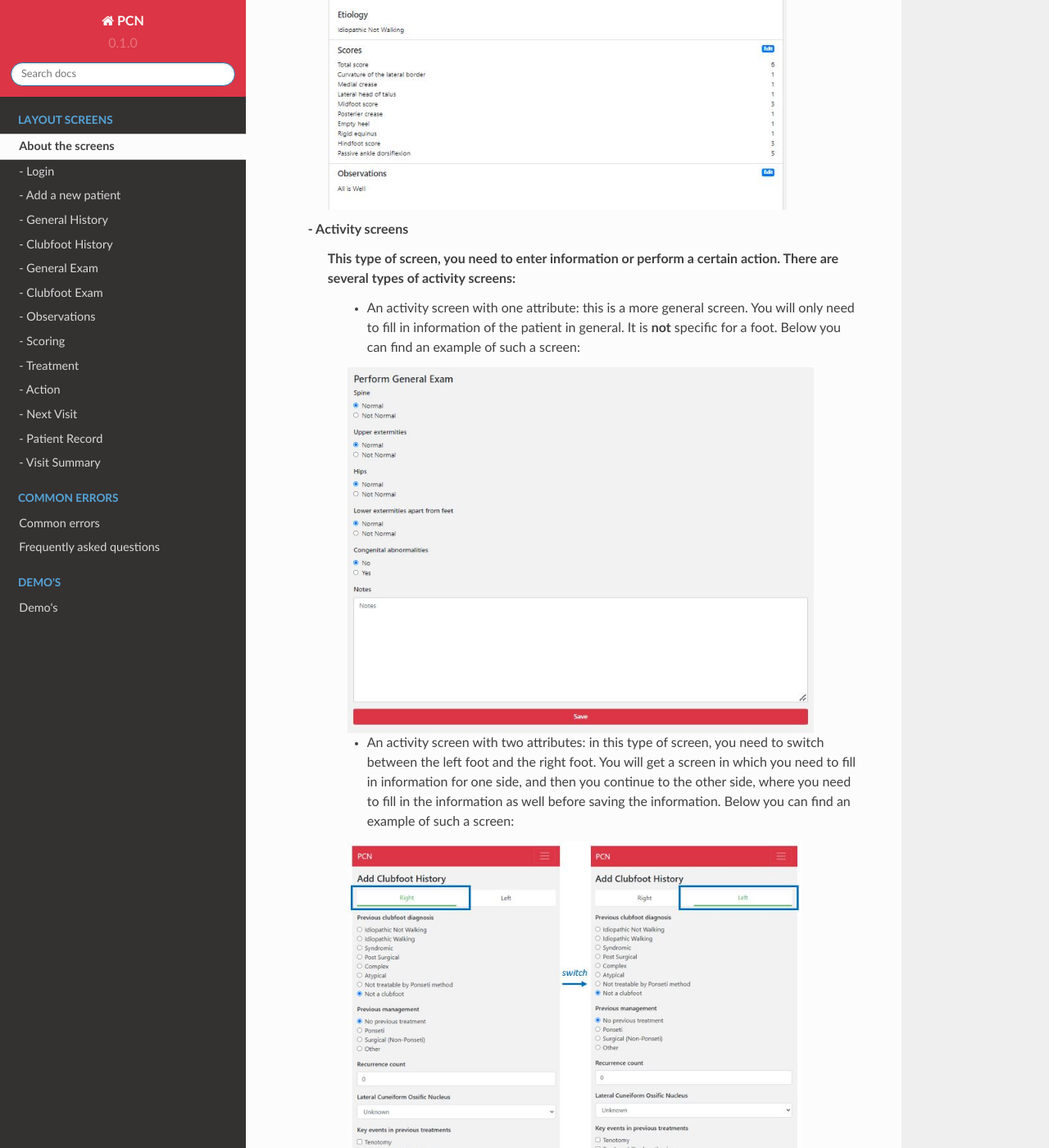
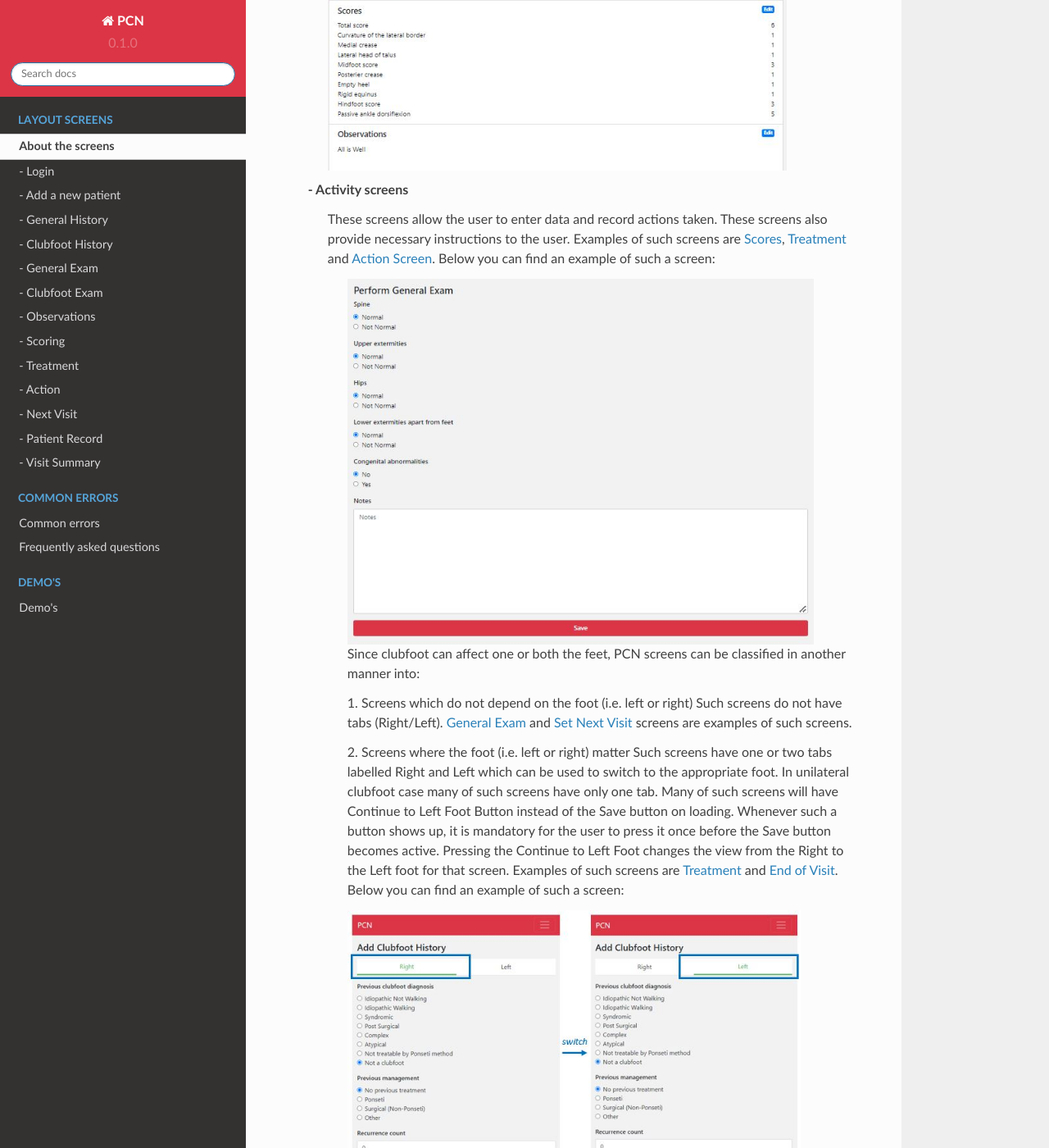
Before and after one commit to SWijnands01/PCN, a Sphinx documentation site: the page built from docs/source/layoutscreens.rst, in a window 1280 px wide and 1400 px high, scrolled down 461 px. Shown: the whole window at 82% size. Built offline with Sphinx 7.4.7 and the Read the Docs theme 2.0.0, drawn with Linux system fonts in a browser that asks for light colours; some of the changed text lies outside the part shown.

Commit message:
Update layoutscreens.rst

```diff
--- a/docs/source/layoutscreens.rst
+++ b/docs/source/layoutscreens.rst
@@ -1,32 +1,44 @@
-Layout screens
+Screens
 =====
 
 .. _layoutscreens:
 
-General information
+Screen types
 ------------
-In this part of the manual, different screens from PCN are explained step-by-step. First of all, it is important to understand how the screens in PCN are build up. There are two types of screens included in PCN:
+PCN is composed of several screens that fall into two broad categories:
 
       **- Summary screens**
-          This type of screen gives a summary of previously filled in data. You do not have to fill in anything or undertake any action for this type of screen. An                 example of a summary screen can be seen below:
+          These screens present the data that has been already entered and do not require any data entry by the user. :doc:`PatientRecord` and :doc:`EndOfVisit` are             two examples of Summary screens. An example of a summary screen can be seen below:
 
           .. image:: images/ChooseTreatment_VisitSummary.JPG
              :scale: 80 %
 
 
       **- Activity screens**
-          This type of screen, you need to enter information or perform a certain action. There are several types of activity screens:
-            - An activity screen with one attribute: this is a more general screen. You will only need to fill in information of the patient in general. It is **not**               specific for a foot. Below you can find an example of such a screen:
+          These screens allow the user to enter data and record actions taken. These screens also provide necessary instructions to the user. Examples of such screens           are :doc:`ScoringScreen`, :doc:`TreatmentScreen` and :doc:`ActionScreen`. Below you can find an example of such a screen:
 
             .. image:: images/GeneralExam.JPG
              :scale: 80 %
 
+            Since clubfoot can affect one or both the feet, PCN screens can be classified in another manner into:
 
-            - An activity screen with two attributes: in this type of screen, you need to switch between the left foot and the right foot. You will get a screen in                   which you need to fill in information for one side, and then you continue to the other side, where you need to fill in the information as well before                   saving the information. Below you can find an example of such a screen:
+            1. Screens which do not depend on the foot (i.e. left or right)
+            Such screens do not have tabs (Right/Left). :doc:`GeneralExamScreen` and :doc:`AddNewVisit` screens are examples of such screens.
+
+            2. Screens where the foot (i.e. left or right) matter
+            Such screens have one or two tabs labelled Right and Left which can be used to switch to the appropriate foot. In unilateral clubfoot case many of such                 screens have only one tab. Many of such screens will have Continue to Left Foot Button instead of the Save button on loading. Whenever such a button shows             up, it is mandatory for the user to press it once before the Save button becomes active. Pressing the Continue to Left Foot changes the view from the Right             to the Left foot for that screen. Examples of such screens are :doc:`TreatmentScreen` and :doc:`EndOfVisit`. Below you can find an example of such a screen:
 
             .. image:: images/ClubfootHistory_1.JPG
              :scale: 80 %
 
+Fields
+----------
+Activity/Data Entry screens are composed of fields that allow data entry/editing. Fields can be classified based on following criteria
+
+1. Mandatory vs Optional
+2. Data Type
+3. Free Text vs multiple choice
+4. Structured vs unstructured
 
 
 Overview of the screens
```
